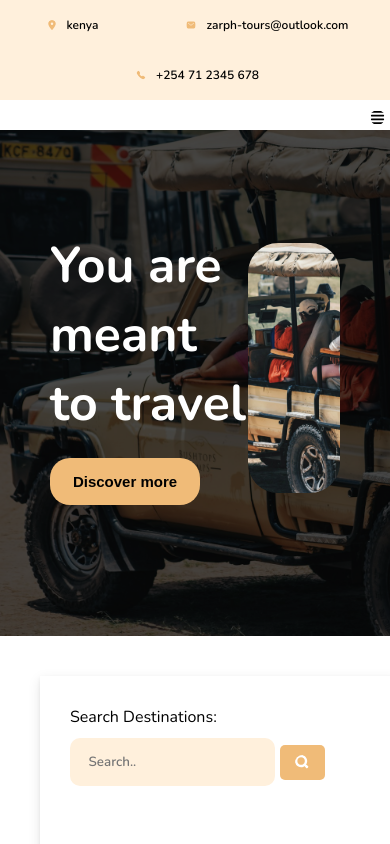
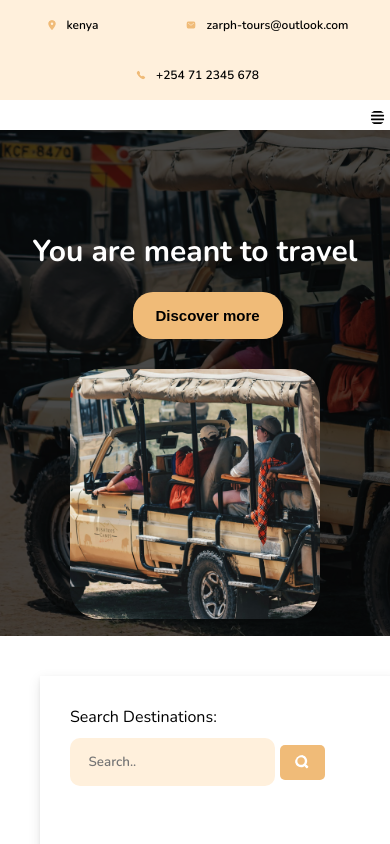
Before and after one commit to Naominm/zaph-tours, a React (Vite) app: page /triptypes in a window 390 px wide. Shown: the top 844 px of the page. Built offline with nearby package versions, Linux system fonts and the light colour scheme.

Commit message:
Add responsiveness to trip types hero section

```diff
--- a/src/pages/TripTypes/TripTypes.css
+++ b/src/pages/TripTypes/TripTypes.css
@@ -31,6 +31,26 @@
     font-size: 5rem;
     font-weight: 700;
 }
+@media screen and (max-width:50em){
+    .hero-content-text{
+
+        padding-inline: 0rem;
+        flex-direction: column;
+        justify-content: center;
+        gap: 3rem;
+    }
+    .hero-content-text p{
+
+        font-size: 4.5rem;
+    }
+
+}
+@media screen and (max-width:50em){
+    .hero-content-text p{
+
+        font-size: 3rem;
+    }
+ }
 .trip-cta{
     padding: 1.5rem;
     border: none;
@@ -45,6 +65,16 @@
 .trip-cta:hover{
    color: var(--color-white);
 }
+@media screen and (max-width:50em){
+   .trip-cta{
+    margin-left: 15rem;
+   }
+}
+@media screen and (max-width:50em){
+    .trip-cta{
+        margin-left: 10rem;
+       }
+ }
 .small-image-wrapper{
     height: 25rem;
     width: 25rem;
```
